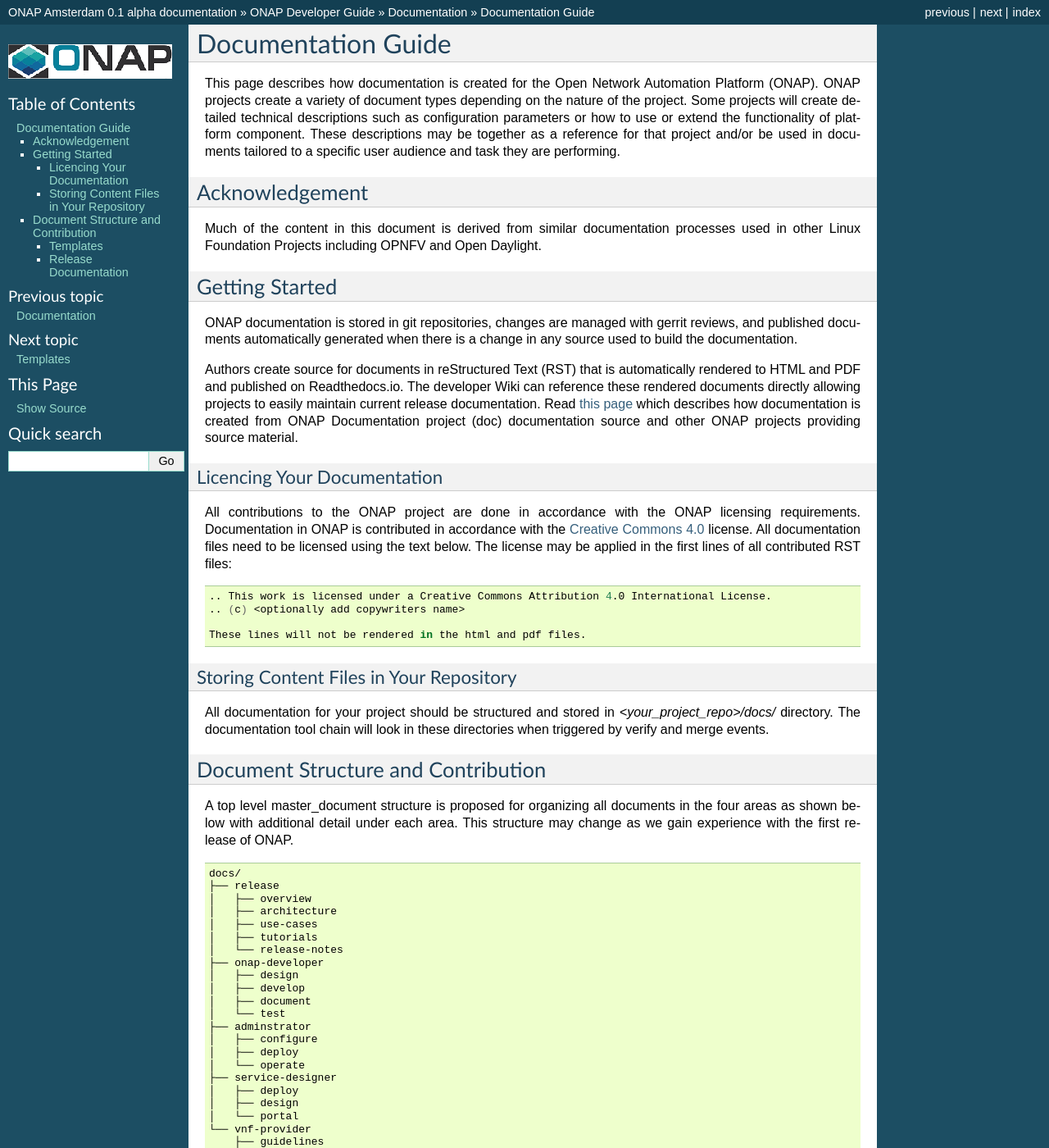
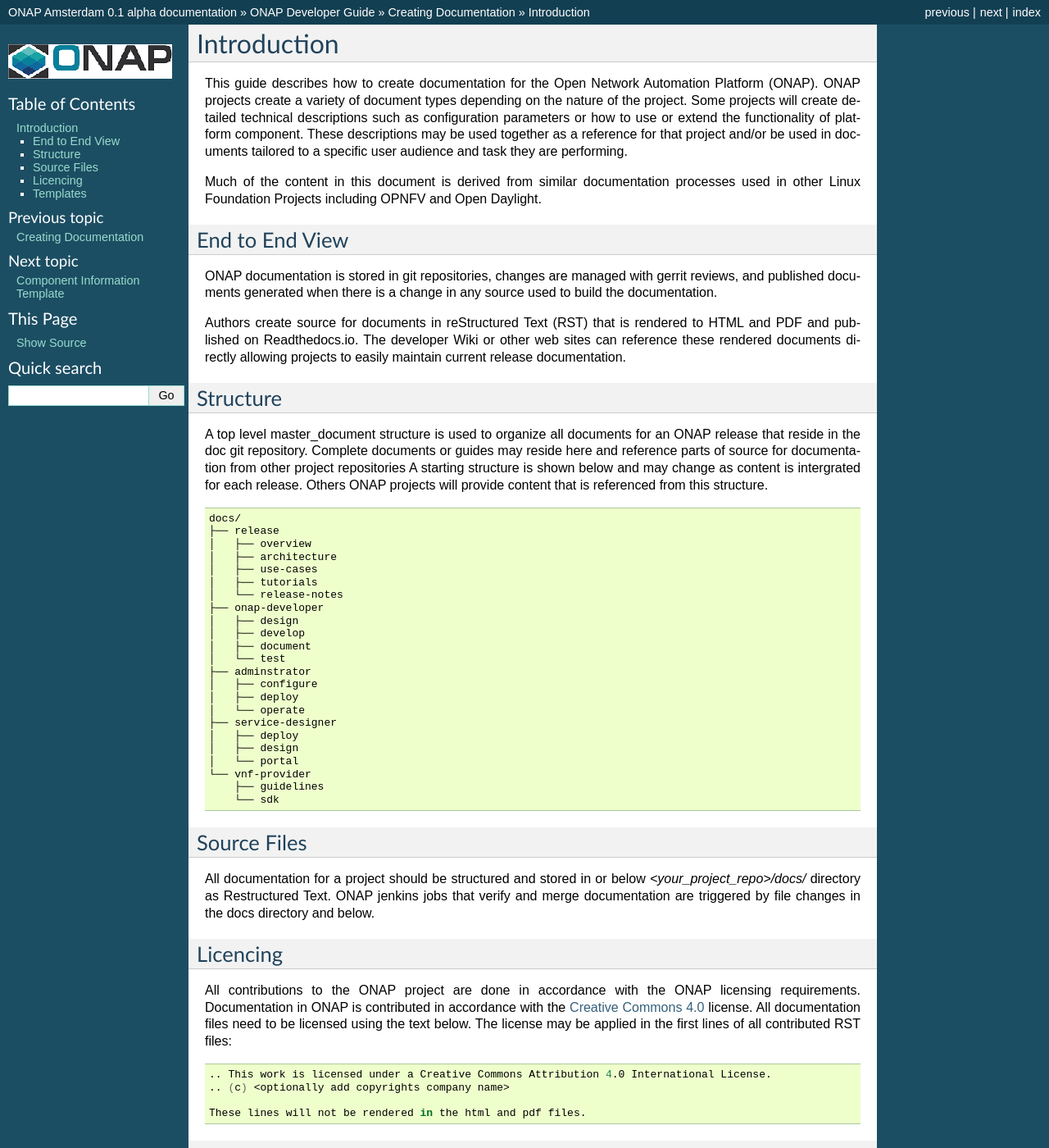
Before and after one commit to onap/doc, a Sphinx documentation site: the page built from docs/guide/onap-developer/how-to-use-docs/documentation-guide.rst, in a window 1280 px wide and 1400 px high. Shown: the whole window at 82% size. Built offline with Sphinx 7.4.7, drawn with Linux system fonts in a browser that asks for light colours; formulas are drawn with MathJax 3; pages that are not in the unit, such as notebooks, are missing from menus; some of the changed text lies outside the part shown.

Commit message:
Update How To Guide & Git submodules
vnfrqts/requirements master advanced beyond submodule reference in doc before verify job available
updated git reference to current level

Improvements in the how to guide describing submodule integration

Updated sphinx configuration to support sequence diagrams
Temporary exclusion filter reduced for seed documents with severe errors

Issue-Id: VNFRQTS-76
Change-Id: I3928a3d1e55a0731125e07186d8041b1614c3c8d
Signed-off-by: Rich Bennett <rb2745@att.com>

```diff
--- a/docs/conf.py
+++ b/docs/conf.py
@@ -36,7 +36,8 @@
     'sphinx.ext.todo',
     'sphinx.ext.imgmath',
     'sphinx.ext.viewcode',
-    'sphinxcontrib.blockdiag'
+    'sphinxcontrib.blockdiag',
+    'sphinxcontrib.seqdiag'
 ]
 
 # Add any paths that contain templates here, relative to this directory.
@@ -84,7 +85,7 @@
 # directories to ignore when looking for source files.
 exclude_patterns = [
 	'_build',
-	'submodules/vnfrqts'
+	'submodules/vnfrqts/guidelines/docs'
 	]
 
 # The reST default role (used for this markup: `text`) to use for all
--- a/docs/guide/onap-developer/how-to-use-docs/documentation-guide.rst
+++ b/docs/guide/onap-developer/how-to-use-docs/documentation-guide.rst
@@ -1,65 +1,46 @@
 .. This work is licensed under a Creative Commons Attribution 4.0 International License.
 
 
-Documentation Guide
-===================
+Introduction
+============
+This guide describes how to create documentation for the Open Network
+Automation Platform (ONAP).  ONAP projects create a variety of document
+types depending on the nature of the project. Some projects will create
+detailed technical descriptions such as configuration parameters or how
+to use or extend the functionality of platform component.
+These descriptions may be used together as a reference for that project
+and/or be used in documents tailored to a specific user audience and
+task they are performing.
 
-This page describes how documentation is created for the Open Network Automation Platform (ONAP).
-ONAP projects create a variety of document types depending on the nature of the project.
-Some projects will create detailed technical descriptions such as configuration parameters or how to
-use or extend the functionality of platform component.
-These descriptions may be together as a reference for that project and/or
-be used in documents tailored to a specific user audience and task they are performing.
+Much of the content in this document is derived from similar
+documentation processes used in other Linux Foundation
+Projects including OPNFV and Open Daylight.
 
-Acknowledgement
+
+End to End View
 ---------------
+ONAP documentation is stored in git repositories, changes are managed
+with gerrit reviews, and published documents generated when there is a
+change in any source used to build the documentation.
 
-Much of the content in this document is derived from similar documentation processes used in other Linux Foundation Projects
-including OPNFV and Open Daylight.
+Authors create source for documents in reStructured Text (RST) that is
+rendered to HTML and PDF and published on Readthedocs.io.
+The developer Wiki or other web sites can reference these rendered
+documents directly allowing projects to easily maintain current release
+documentation.
 
-.. contents::
-   :depth: 3
-   :local:
 
-Getting Started
----------------
-ONAP documentation is stored in git repositories, changes are managed with gerrit reviews, and published documents
-automatically generated when there is a change in any source used to build the documentation.
+Structure
+---------
+A top level master_document structure is used to organize all
+documents for an ONAP release that reside in the doc git repository.
+Complete documents or guides may reside here and reference parts of
+source for documentation from other project repositories
+A starting structure is shown below and may change as content is
+intergrated for each release.   Others ONAP projects will provide
+content that is referenced from this structure.
 
-Authors create source for documents in reStructured Text (RST) that is automatically rendered to HTML and PDF
-and published on Readthedocs.io.
-The developer Wiki can reference these rendered documents directly allowing projects to
-easily maintain current release documentation.
-Read :ref:`this page <include-documentation>` which describes how documentation is created from
-ONAP Documentation project (doc) documentation source and other ONAP projects providing source material.
-
-Licencing Your Documentation
-^^^^^^^^^^^^^^^^^^^^^^^^^^^^
-All contributions to the ONAP project are done in accordance with the ONAP licensing requirements.
-Documentation in ONAP is contributed
-in accordance with the `Creative Commons 4.0 <https://creativecommons.org/licenses/by/4.0/>`_ license.
-All documentation files need to be licensed using the text below. The license may be applied in the first lines of
-all contributed RST files:
-
-.. code-block:: bash
-
- .. This work is licensed under a Creative Commons Attribution 4.0 International License.
- .. (c) <optionally add copywriters name>
-
- These lines will not be rendered in the html and pdf files.
-
-Storing Content Files in Your Repository
-^^^^^^^^^^^^^^^^^^^^^^^^^^^^^^^^^^^^^^^^
-All documentation for your project should be structured and stored in `<your_project_repo>/docs/` directory.
-The documentation tool chain will look in these directories when triggered by verify and merge events.
-
-.. index:: master, document
-
-Document Structure and Contribution
------------------------------------
-A top level master_document structure is proposed for organizing all documents
-in the four areas as shown below with additional detail under each area.
-This structure may change as we gain experience with the first release of ONAP.
+.. index:: master
 
 
 ::
@@ -88,28 +69,47 @@
             ├── guidelines
             └── sdk
 
+
+
+Source Files
+------------
+All documentation for a project should be structured and stored
+in or below `<your_project_repo>/docs/` directory as Restructured Text.
+ONAP jenkins jobs that verify and merge documentation are triggered by
+file changes in the docs directory and below.
+
+
+.. index:: licensing
+
+Licencing
+---------
+All contributions to the ONAP project are done in accordance with the
+ONAP licensing requirements.   Documentation in ONAP is contributed
+in accordance with the `Creative Commons 4.0 <https://creativecommons.org/licenses/by/4.0/>`_ license.
+All documentation files need to be licensed using the text below.
+The license may be applied in the first lines of all contributed RST
+files:
+
+.. code-block:: bash
+
+ .. This work is licensed under a Creative Commons Attribution 4.0 International License.
+ .. (c) <optionally add copyrights company name>
+
+ These lines will not be rendered in the html and pdf files.
+
+
+
 Templates
-^^^^^^^^^
-Where multiple sections with similar content are expected, templates can be created and stored
-under `doc/docs/templates/` and used a starting point for similar content.
-For example the high level architecture and interface information for an ONAP component.
-A template is a directory name in `doc/docs/templates` , the directory contains at least an
-index.rst file with a starting point for creating content, and as needed
-references to other sources in the template directory.  Current templates are shown below.
+---------
+To encourage consistency of information across components, some
+templates are available as a starting point under `doc/docs/templates/`
+and listed below.  With the "show source" feature on html pages, you
+may be able to use portions of an existing page as starting point for
+creating new content.
+
 
 .. toctree::
    :maxdepth: 1
+   :glob:
 
-   ../../../templates/index
-
-Project teams are encouraged to reuse and propose new templates for reuse.
-
-Release Documentation
-^^^^^^^^^^^^^^^^^^^^^
-Release documentation is the set of documents that are published for each ONAP release.
-The documents have a master index.rst file in the <doc> repository and reference content as needed
-from other project repository.
-To provide content for these other projects place <content>.rst files in a directory
-in your repository that
-matches the master document and add a reference to that file in the correct place in the
-corresponding master index.rst.
+   ../../../templates/**/index
--- a/docs/guide/onap-developer/how-to-use-docs/index.rst
+++ b/docs/guide/onap-developer/how-to-use-docs/index.rst
@@ -1,10 +1,11 @@
-.. This work is licensed under a Creative Commons Attribution 4.0 International License.
+.. This work is licensed under a
+   Creative Commons Attribution 4.0 International License.
 
-Documentation
-=============
+Creating Documentation
+======================
 
 .. toctree::
-   :maxdepth: 3
+   :maxdepth: 2
 
    documentation-guide
    style-guide
```
Also changed, not shown: docs/guide/onap-developer/how-to-use-docs/include-documentation.rst (+125 -96 lines), docs/guide/onap-developer/how-to-use-docs/style-guide.rst (+13 -12 lines), docs/templates/component-info/index.rst (+22 -0 lines), 1 other file.
